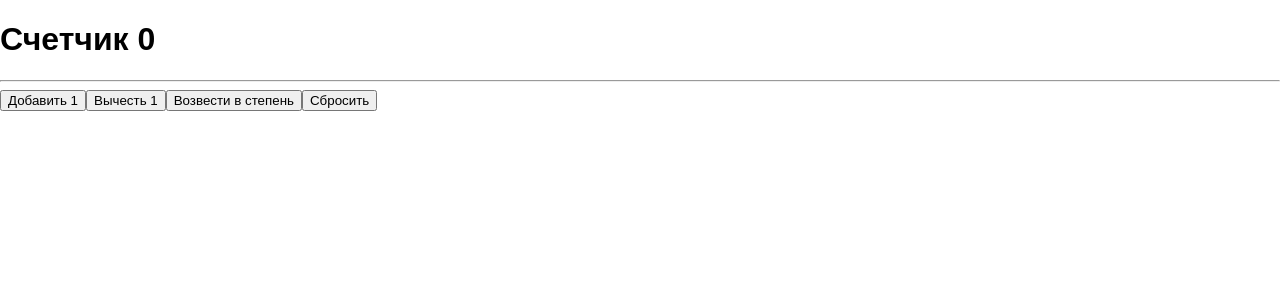
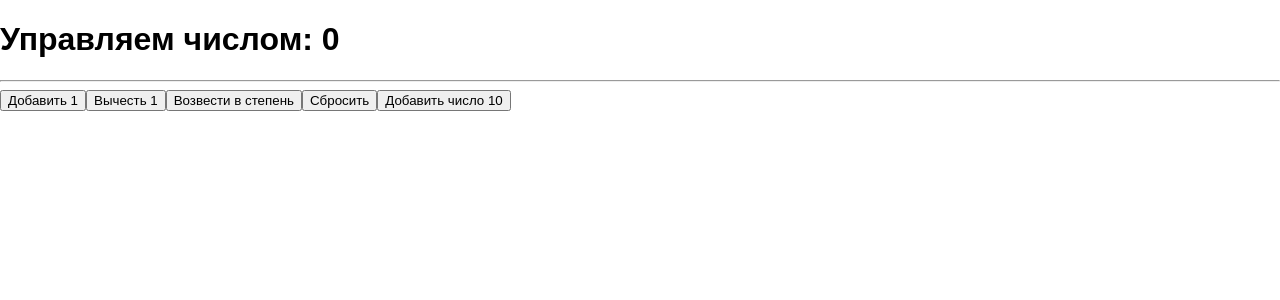
Before and after one commit to abr-ya/react-counter-1, a React app: page / in a window 1280 px wide. Shown: the top 300 px of the page. Built offline with nearby package versions, Linux system fonts and the light colour scheme.

Commit message:
Добавлена кнопка с передачей параметра.

```diff
--- a/src/App.js
+++ b/src/App.js
@@ -8,7 +8,7 @@ class App extends Component {
     //console.log('APP', this.props);
     return (
       <div className={'App'}>
-        <h1>Счетчик <strong>{this.props.counter}</strong></h1>
+        <h1>Управляем числом: {this.props.counter}</h1>
 
         <hr/>
 
@@ -17,6 +17,8 @@ class App extends Component {
           <button onClick={this.props.onSub}>Вычесть 1</button>
           <button onClick={this.props.onPow}>Возвести в степень</button>
           <button onClick={this.props.onRes}>Сбросить</button>
+          <button onClick={() => this.props.onAddNum(10)}>Добавить число 10</button> {// вызываем используя замыкание
+          }
         </div>
       </div>
     )
@@ -37,6 +39,7 @@ function mapDispatchToProps(dispatch) {
     onSub: () => dispatch({type: 'SUB'}),
     onPow: () => dispatch({type: 'POW'}),
     onRes: () => dispatch({type: 'RES'}),
+    onAddNum: number => dispatch({type: 'ADD_NUM', payload: number}),
   }
 }
 
--- a/src/App.scss
+++ b/src/App.scss
@@ -1,5 +1,5 @@
 .App {
-  width: 400px;
+  width: 480px;
   margin: 0 auto;
 }
 
--- a/src/rootReducer.js
+++ b/src/rootReducer.js
@@ -20,7 +20,11 @@ export default function rootReducer(state = initialState, action) {
             return {
                 counter: 0
             }
+        case 'ADD_NUM':
+            return {
+                counter: state.counter + action.payload
+            }
+        default:
+            return state;
     }
-
-    return state;
 }
```
